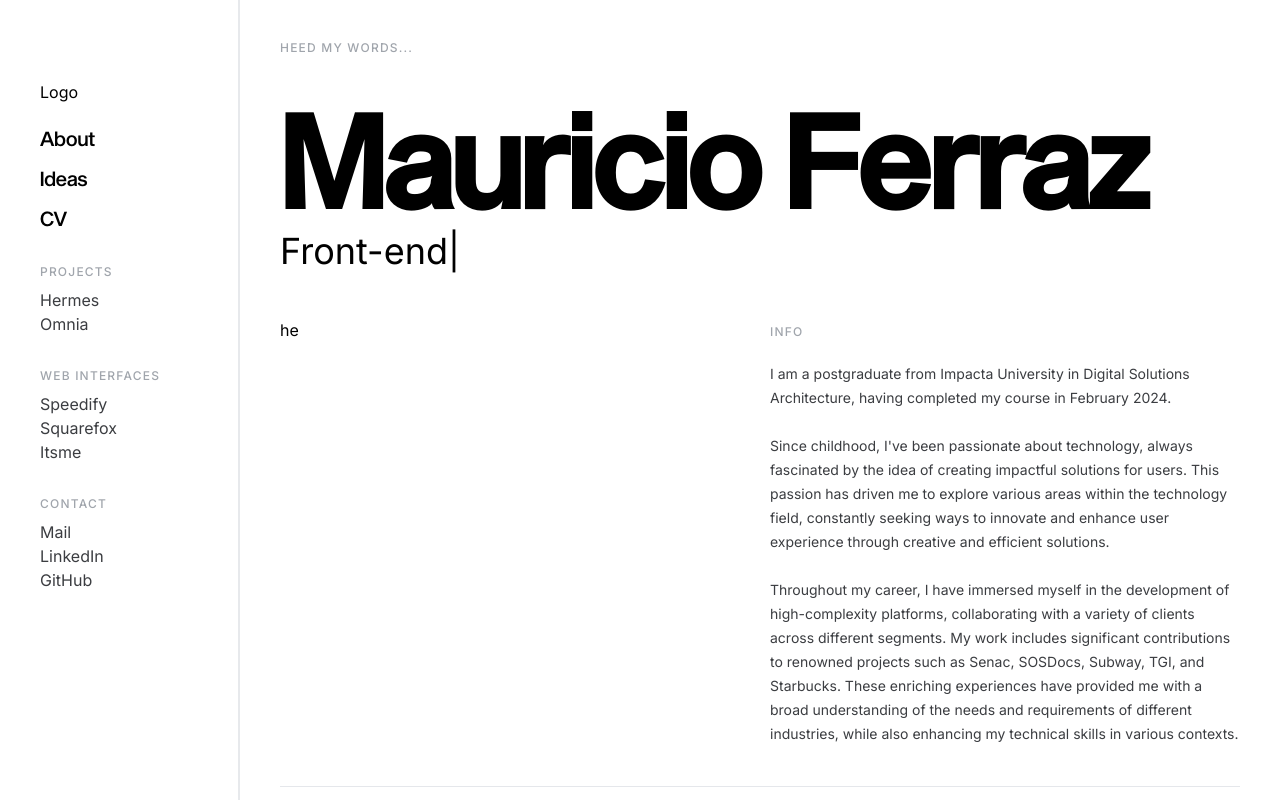
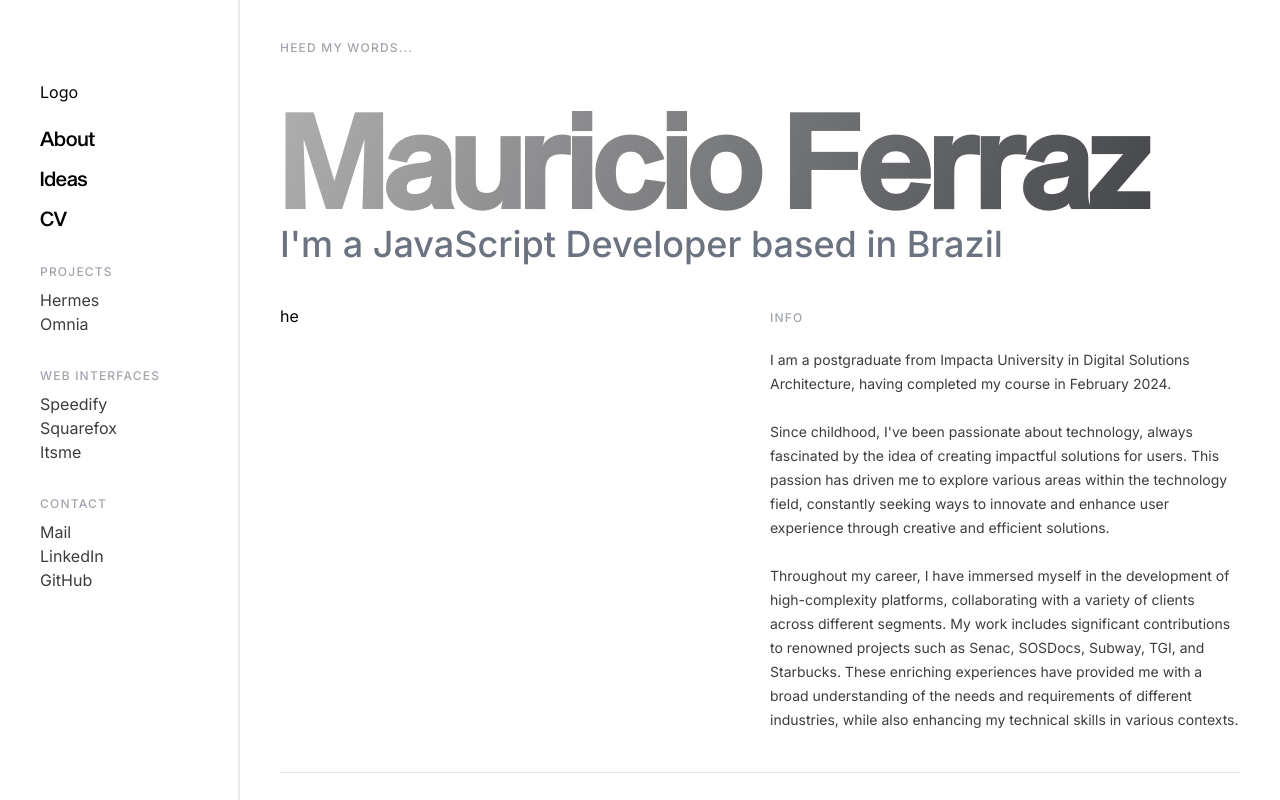
Before and after one commit to mauriciofsnts/itsme, a Next.js app: page / in a window 1280 px wide. Built offline with nearby package versions, Linux system fonts and the light colour scheme.

Commit message:
feat: remove react-type-animation and add new hero text

```diff
--- a/package.json
+++ b/package.json
@@ -15,7 +15,6 @@
     "next-themes": "^0.2.1",
     "react": "^18",
     "react-dom": "^18",
-    "react-type-animation": "^3.2.0",
     "tailwind-merge": "^2.2.1"
   },
   "devDependencies": {
--- a/src/app/page.tsx
+++ b/src/app/page.tsx
@@ -17,6 +17,7 @@ export default function Home() {
       <hr className="bg-gray-300" />
       <Projects />
       <Bio />
+      <hr className="bg-gray-300" />
       <Passion />
     </main>
   );
--- a/src/components/parts/home/bio.tsx
+++ b/src/components/parts/home/bio.tsx
@@ -3,17 +3,16 @@ import React from "react";
 
 const items = [
   { date: "2019", description: "Started my career as a developer" },
+  { date: "2020", description: "Front-end developer at _fourcicle" },
   { date: "2021", description: "Graduated in Computer Science" },
   {
     date: "2022",
-    description:
-      "Started my career as a full-stack developer at SouthRock Lab.",
+    description: "Became a full-stack developer at SouthRock Lab.",
   },
   {
-    date: "2023",
-    description: "Postgraduate in Digital Solutions Architecture",
+    date: "2024",
+    description: "Completed my postgraduate in Digital Solutions Architecture",
   },
-  { date: "2024", description: "Completed my postgraduate course" },
 ];
 
 const Bio = () => {
--- a/src/components/parts/home/hero.tsx
+++ b/src/components/parts/home/hero.tsx
@@ -1,7 +1,6 @@
 "use client";
 import { cn } from "@/lib/utils";
 import localFont from "next/font/local";
-import { TypeAnimation } from "react-type-animation";
 
 const headingFont = localFont({
   src: "../../../../public/font/SequelSansMediumDisp.woff2",
@@ -17,27 +16,41 @@ const roles = [
   "Full-stack Developer",
 ];
 
+function hashString(s: string) {
+  let hash = 0;
+  if (s.length === 0) return hash;
+  for (let i = 0; i < s.length; i++) {
+    const char = s.charCodeAt(i);
+    hash = (hash << 5) - hash + char;
+    hash |= 0; // Convert to 32-bit integer
+  }
+  return hash;
+}
+
+function getDailyRandomRole() {
+  const today = new Date().toISOString().slice(0, 10);
+  const hash = hashString(today);
+  const index = Math.abs(hash) % roles.length;
+  return roles[index];
+}
+
 const Hero = () => {
+  const todayRole = getDailyRandomRole();
+
   return (
-    <div className="">
+    <div>
       <h1
         className={cn(
-          "text-9xl font-extrabold select-none",
+          "text-9xl font-extrabold text-transparent bg-clip-text bg-gradient-heading",
           headingFont.className
         )}
       >
         Mauricio Ferraz
       </h1>
 
-      <TypeAnimation
-        sequence={roles.map((role, index) => {
-          return index % 2 === 0 ? role : 3000;
-        })}
-        wrapper="span"
-        speed={20}
-        style={{ fontSize: "36px", display: "inline-block" }}
-        repeat={Infinity}
-      />
+      <p className="text-4xl font-medium text-gray-500">
+        I&apos;m a {todayRole} based in Brazil
+      </p>
     </div>
   );
 };
--- a/src/components/parts/home/projects.tsx
+++ b/src/components/parts/home/projects.tsx
@@ -6,7 +6,7 @@ const Projects = () => {
     <div className="flex flex-col">
       <SectionTitle>Projects</SectionTitle>
 
-      <div className="grid grid-cols-2 grid-rows-3 gap-10 mt-5">
+      <div className="grid grid-cols-2 grid-rows-2 gap-5 mt-5">
         {projects.map((project, index) => (
           <div key={index} className="flex flex-col">
             <p className="font-bold">{project.title}</p>
--- a/src/lib/projects.ts
+++ b/src/lib/projects.ts
@@ -17,6 +17,6 @@ export const projects = [
   {
     title: "Squarefox",
     description:
-      "This is my personal website. I developed it using Next.js and TailwindCSS. It has a lot of features that help me to manage my tasks and also to have fun with my friends.",
+      "This is my web design company aiming to change the concept of web design worldwide. We are a team of professionals passionate about creating, designing, and developing websites.",
   },
 ];
--- a/tailwind.config.ts
+++ b/tailwind.config.ts
@@ -12,6 +12,8 @@ const config: Config = {
         "gradient-radial": "radial-gradient(var(--tw-gradient-stops))",
         "gradient-conic":
           "conic-gradient(from 180deg at 50% 50%, var(--tw-gradient-stops))",
+        "gradient-heading":
+          "linear-gradient(294deg, rgb(59, 61, 65) 0%, rgba(167, 167, 167, 0.8) 108.834%)",
       },
     },
   },
```
Also changed, not shown: 1 other file (tests, documents, lock files or other folders).
